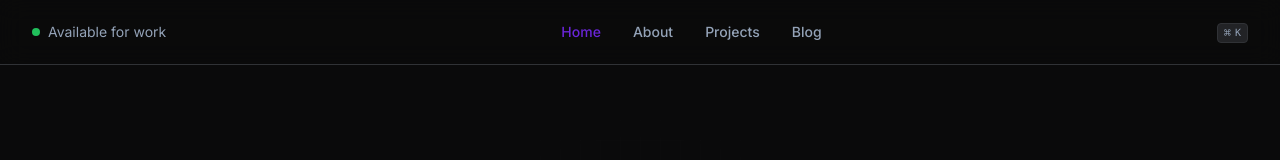
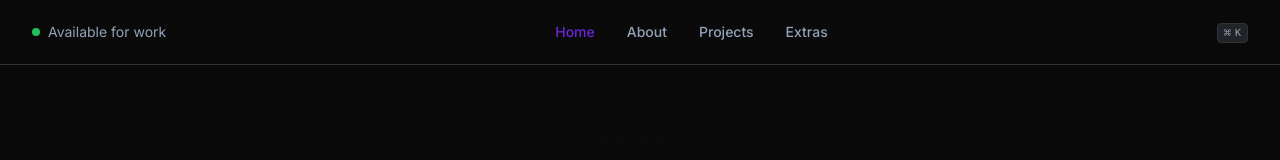
Before and after one commit to subham-sharma21/portfolio, a Next.js app: page / in a window 1280 px wide. Shown: the top 160 px of the page. Built offline with nearby package versions, Linux system fonts and the light colour scheme.

Commit message:
feat: replace blog with extras section and update email in command palette

```diff
--- a/src/components/command-palette.tsx
+++ b/src/components/command-palette.tsx
@@ -3,7 +3,7 @@
 import { useEffect, useState } from 'react'
 import { Command } from 'cmdk'
 import { useRouter } from 'next/navigation'
-import { Search, Home, User, Briefcase, BookOpen, Mail, Sun, Moon } from 'lucide-react'
+import { Search, Home, User, Briefcase, Star, Mail } from 'lucide-react'
 
 export function CommandPalette() {
   const [open, setOpen] = useState(false)
@@ -66,16 +66,16 @@ export function CommandPalette() {
                 Projects
               </Command.Item>
               <Command.Item
-                onSelect={() => runCommand(() => router.push('/blog'))}
+                onSelect={() => runCommand(() => router.push('/extras'))}
                 className="flex items-center gap-2 rounded-sm px-2 py-1.5 text-sm hover:bg-accent cursor-pointer"
               >
-                <BookOpen className="h-4 w-4" />
-                Blog
+                <Star className="h-4 w-4" />
+                Extras
               </Command.Item>
             </Command.Group>
             <Command.Group heading="Actions">
               <Command.Item
-                onSelect={() => runCommand(() => navigator.clipboard.writeText('your@email.com'))}
+                onSelect={() => runCommand(() => navigator.clipboard.writeText('sharmasubham.1302@gmail.com'))}
                 className="flex items-center gap-2 rounded-sm px-2 py-1.5 text-sm hover:bg-accent cursor-pointer"
               >
                 <Mail className="h-4 w-4" />
--- a/src/components/navigation.tsx
+++ b/src/components/navigation.tsx
@@ -8,7 +8,7 @@ const navigation = [
   { name: 'Home', href: '/' },
   { name: 'About', href: '/about' },
   { name: 'Projects', href: '/projects' },
-  { name: 'Blog', href: '/blog' },
+  { name: 'Extras', href: '/extras' },
 ]
 
 export function Navigation() {
```
